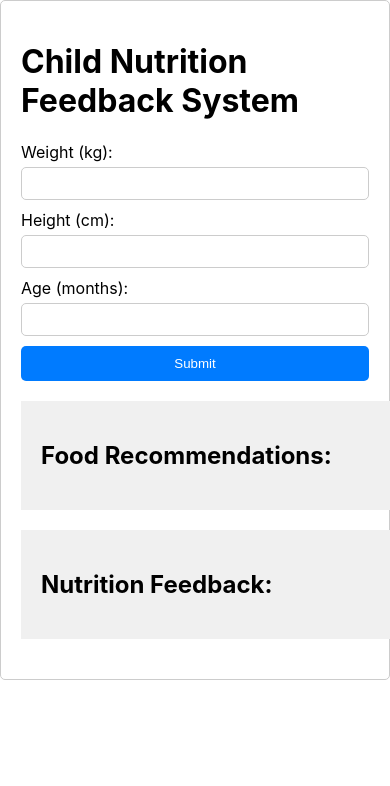
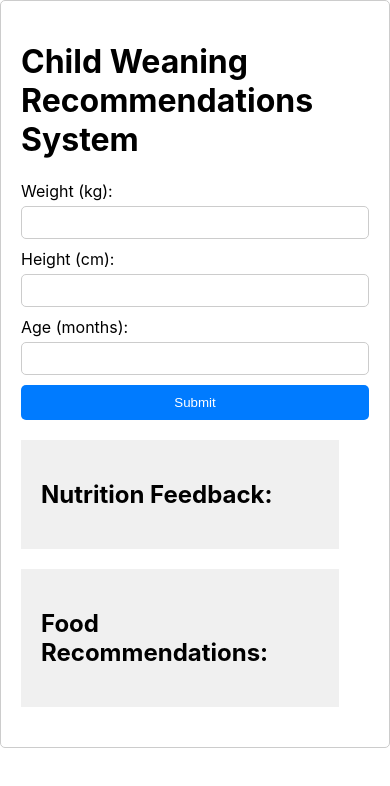
Before and after one commit to dawn-ndemo/rule-based-weaning-system, a React (Create React App) app: page / in a window 390 px wide. Shown: the top 786 px of the page. Built offline with nearby package versions, Linux system fonts and the light colour scheme.

Commit message:
adjust form layout and styling

```diff
--- a/src/App.css
+++ b/src/App.css
@@ -42,7 +42,7 @@ button {
 }
 
 .card {
-  width: calc(50% - 10px); /* Adjust width for tablets and larger devices */
+  width: calc(100%); /* Adjust width for tablets and larger devices */
   background-color: #f0f0f0;
   padding: 20px;
   margin-bottom: 20px;
@@ -65,6 +65,6 @@ button:hover {
   }
 
   .card {
-    width: 100%; /* Full width for mobile devices */
+    width: 80%; /* Width for mobile devices */
   }
 }
--- a/src/App.js
+++ b/src/App.js
@@ -55,7 +55,7 @@ function App() {
 
  return (
     <div className="container">
-      <h1>Child Nutrition Feedback System</h1>
+      <h1>Child Weaning Recommendations System</h1>
       <div className="form">
         <div className="input-group">
           <label>Weight (kg):</label>
@@ -74,12 +74,12 @@ function App() {
       </div>
       <div className="output">
         <div className="card">
+            <h2>Nutrition Feedback:</h2>
+            <p>{feedback}</p>
+          </div>
+        <div className="card">
           <h2>Food Recommendations:</h2>
           <p>{recommendations}</p>
-        </div>
-        <div className="card">
-          <h2>Nutrition Feedback:</h2>
-          <p>{feedback}</p>
         </div>
       </div>
     </div>
```
